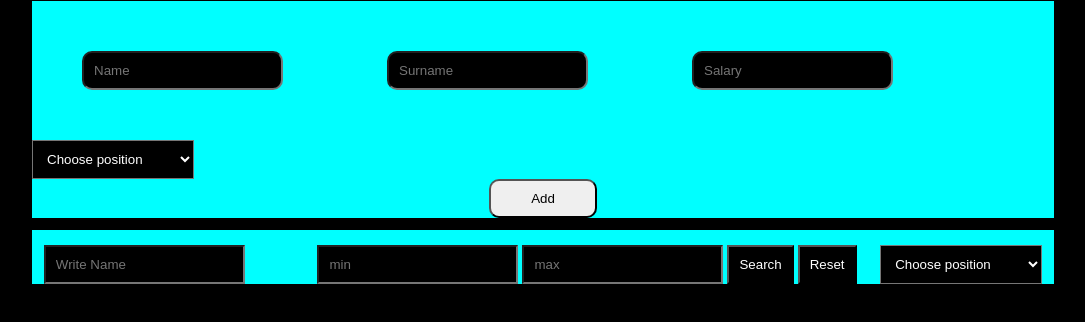
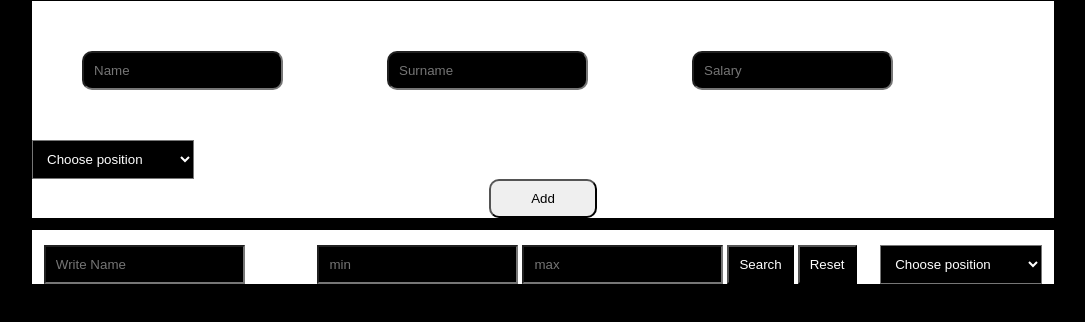
Before and after one commit to KHALIG77/Hr, a plain HTML site: page index.html in a window 1280 px wide. Shown: the whole page, without its empty margins (97-1182 px from the left). Drawn offline with nearby package versions, Linux system fonts and the light colour scheme.

Commit message:
Update style.css

```diff
--- a/assets/style.css
+++ b/assets/style.css
@@ -24,6 +24,7 @@
 
 #action .container {
   padding-top: 15px;
+  background-color:white;
   display: flex;
   justify-content: space-around;
   min-height: 50px;
@@ -57,9 +58,11 @@
   color: white;
 }
 #person-info table tr {
+  border-radius:10px;
   text-align: center;
 }
 #person-info table td {
+  border-radius:10px;
   border: 2px solid black;
 }
 
@@ -78,7 +81,7 @@ body {
 }
 
 .container {
-  background-color: aqua;
+  background-color: white;
   border: 1px solid black;
   margin: auto;
   width: 80%;
```
